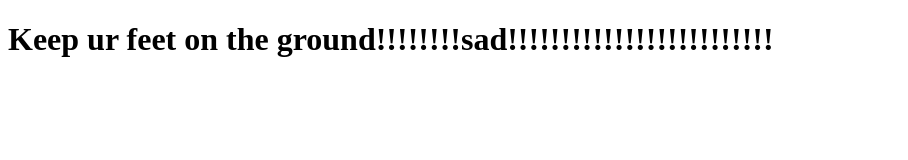
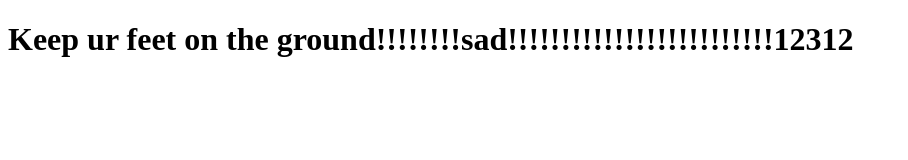
Before and after one commit to NewDekart/shri-2021-infra, a website: page public/index.html in a window 1280 px wide. Shown: the whole page, without its empty margins (0-908 px from the left). Drawn offline with Linux system fonts and the light colour scheme.

Commit message:
тест докера

```diff
--- a/public/index.html
+++ b/public/index.html
@@ -7,6 +7,6 @@
     <title>Infrasructure dekart416</title>
 </head>
 <body>
-    <h1>Keep ur feet on the ground!!!!!!!!sad!!!!!!!!!!!!!!!!!!!!!!!!!</h1>
+    <h1>Keep ur feet on the ground!!!!!!!!sad!!!!!!!!!!!!!!!!!!!!!!!!!12312</h1>
 </body>
 </html>
```
